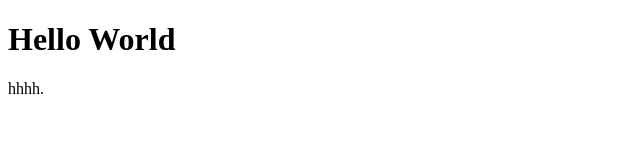
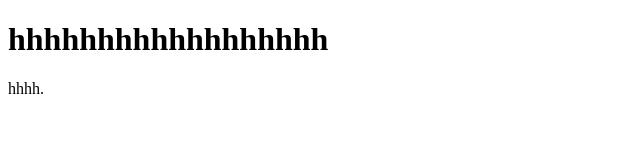
Before and after one commit to TheMapotakes/The-Logic-Site, a plain HTML site: page index.html in a window 1280 px wide. Shown: the whole page, without its empty margins (0-640 px from the left). Drawn offline with Linux system fonts and the light colour scheme.

Commit message:
Update index.html

```diff
--- a/index.html
+++ b/index.html
@@ -2,7 +2,7 @@
 
 <html>
     <body>
-        <h1>Hello World</h1>
+        <h1>hhhhhhhhhhhhhhhhhh</h1>
         <p>hhhh.</p>
     </body>
 </html>
```
